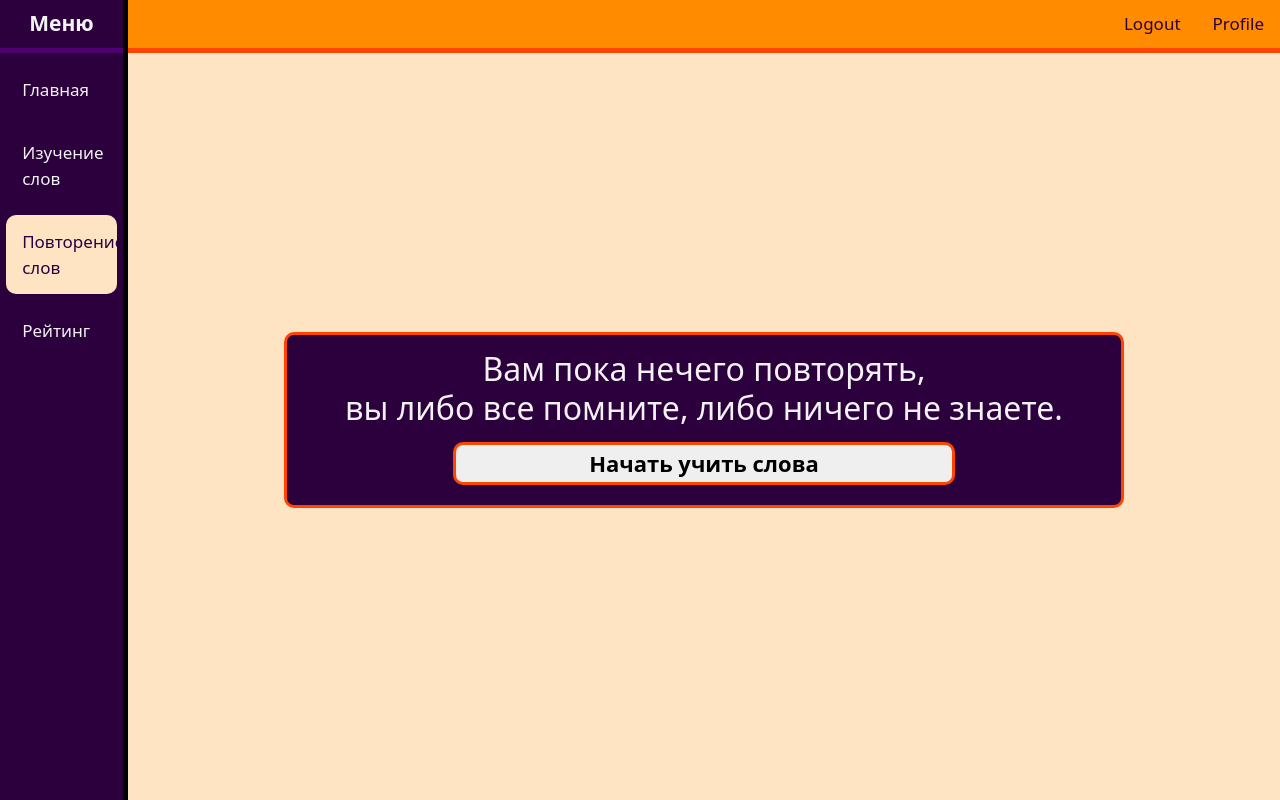
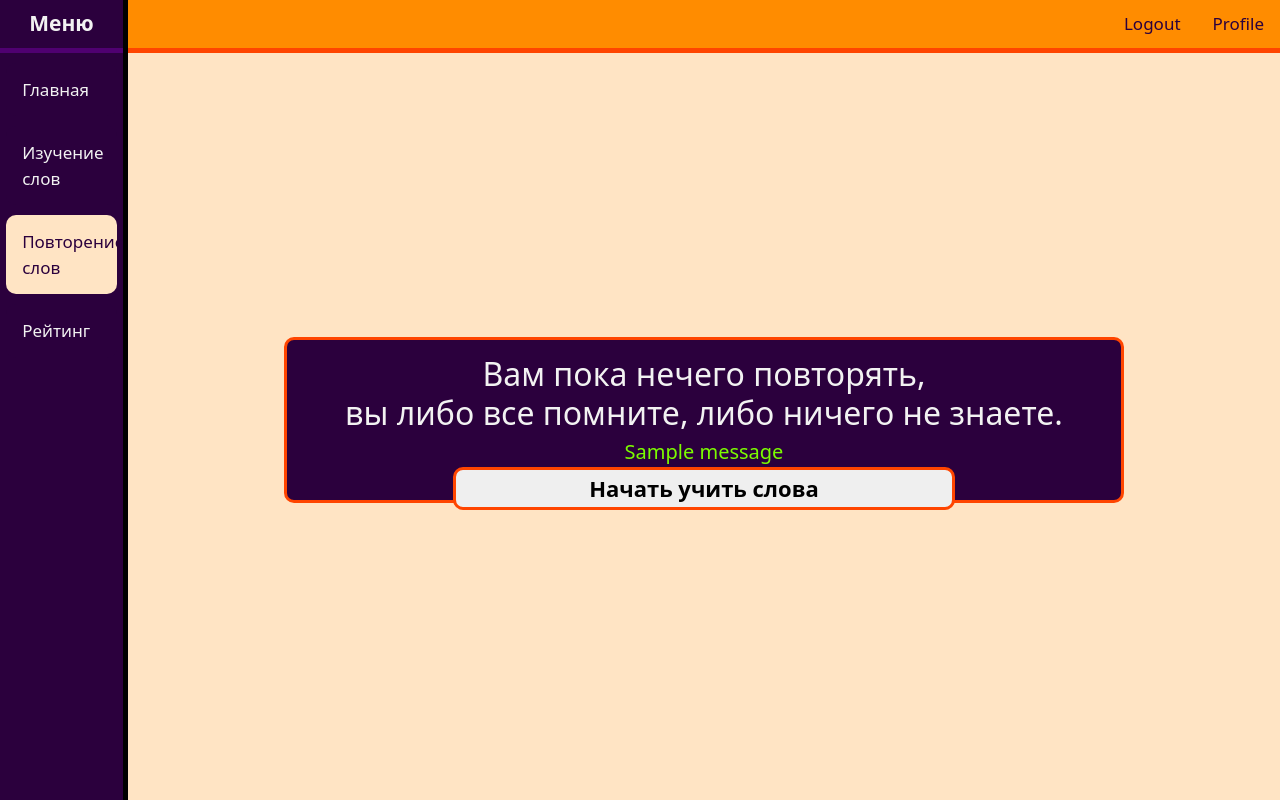
Before and after one commit to MeaTael/course_project, a Django app: page /repeat/ in a window 1280 px wide. Run offline with Django 5.2, Linux system fonts and the light colour scheme; a user stored in the database is signed in; tables that the repository leaves empty hold one stand-in row (values such as "Sample post"); one stand-in notice (Sample message) is shown; parts of the project's set-up code (start-up, migrations or seed data) failed here and were passed over; some libraries are stand-ins or nearby versions.

Commit message:
change formula

```diff
--- a/home/templates/home/nothingToLearnPage.html
+++ b/home/templates/home/nothingToLearnPage.html
@@ -22,6 +22,11 @@
                 Возможно, вам есть что повторять.
             </h2>
             <form class="form-buttons" action="{% url 'repeat' %}">
+                {% if messages %}
+                        {% for message in messages %}
+                            <div{% if message.tags %} class="{{ message.tags }}"{% endif %}>{{ message }}</div>
+                        {% endfor %}
+                    {% endif %}
                 <button class="button-learn">К повторению слов</button>
             </form>
         </div>
--- a/home/templates/home/nothingToRepeatPage.html
+++ b/home/templates/home/nothingToRepeatPage.html
@@ -16,6 +16,11 @@
         <div class="form-container-repeat">
             <h2 class="repeat-fail-header">Вам пока нечего повторять,<br>вы либо все помните, либо ничего не знаете.</h2>
             <form class="form-buttons" action="{% url 'learn' %}">
+                {% if messages %}
+                        {% for message in messages %}
+                            <div{% if message.tags %} class="{{ message.tags }}"{% endif %}>{{ message }}</div>
+                        {% endfor %}
+                    {% endif %}
                 <button class="button-learn">Начать учить слова</button>
             </form>
         </div>
```
